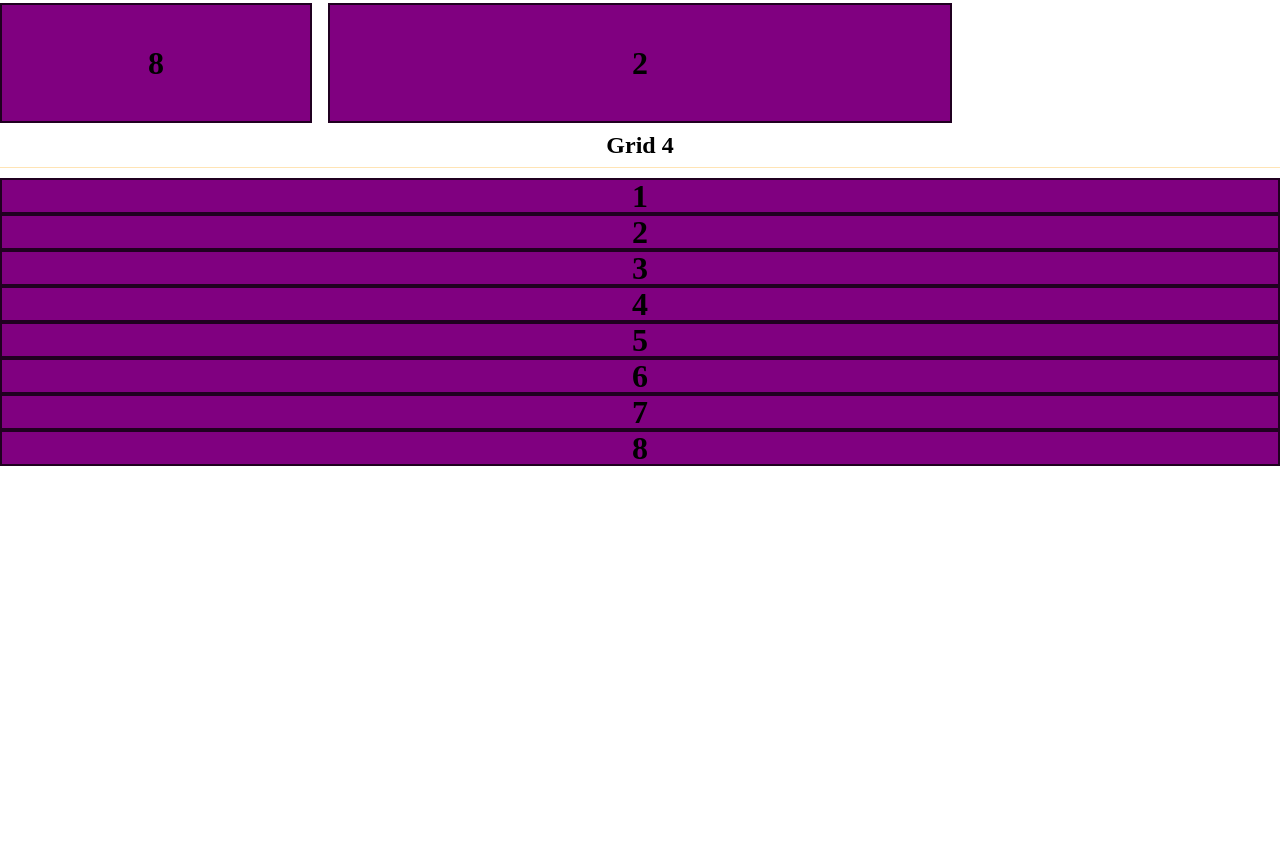
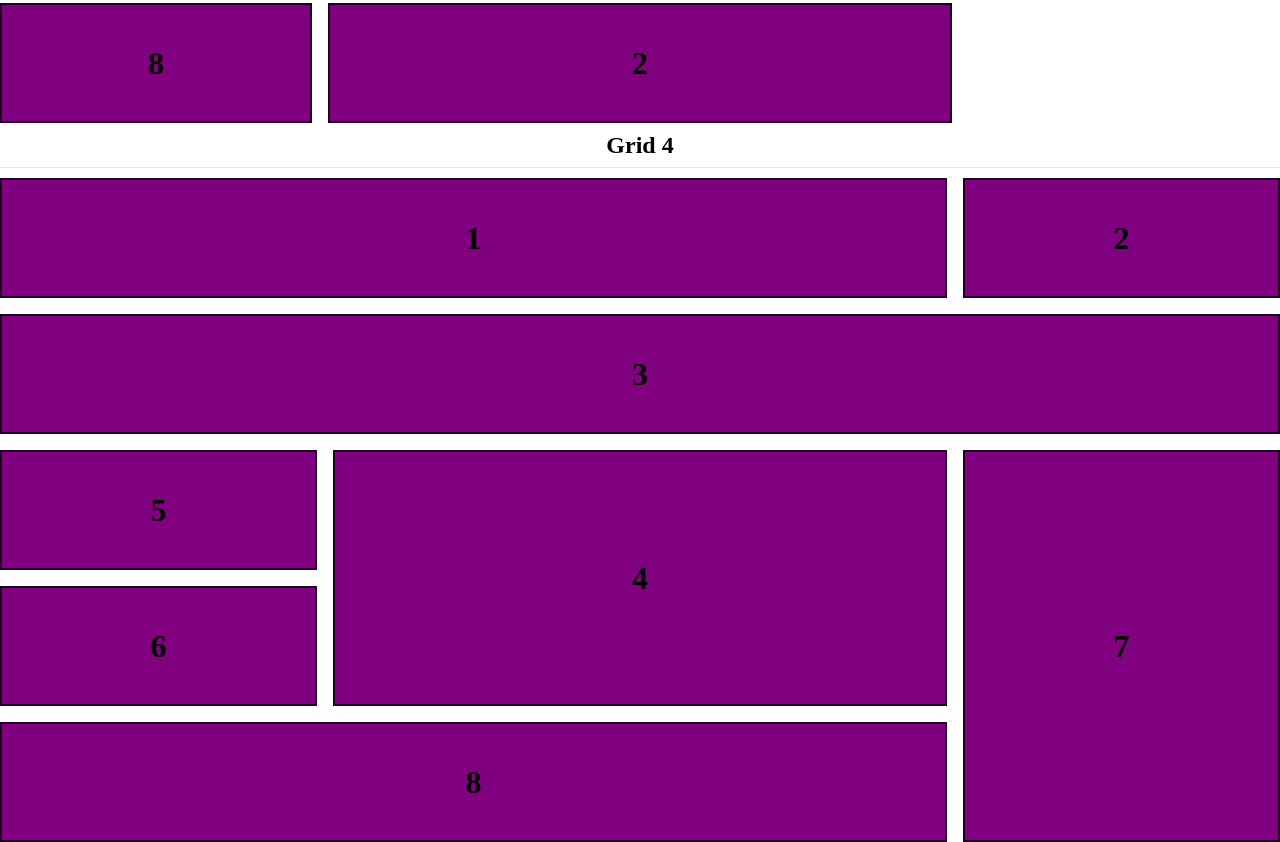
Before and after one commit to SINN0042/web1_week11, a plain HTML site: page index.html in a window 1280 px wide. Shown: the part 1522-2364 px from the top of the page. Before the commit the page ends 1988 px from the top, so only its background shows below. Drawn offline with Linux system fonts and the light colour scheme.

Commit message:
css grid mapping adds

```diff
--- a/css.file/styles.css
+++ b/css.file/styles.css
@@ -122,3 +122,54 @@ section.three div:nth-child(2) {
 section.three div:nth-child(5) {
     grid-area: 2 / 1 / span 2 / span 2;
 }
+
+/**********************
+    Grid mapping
+***********************/
+
+section.four article {
+    display: grid;
+
+    grid-template-areas:
+    "nav cart"
+    "header header"
+    "main main"
+    "photo1 photo2"
+    "aside aside"
+    "footer footer";
+
+    grid-auto-rows: 120px;
+    gap: 1em 1em;
+
+}
+
+section.four div:nth-child(1) { grid-area: nav; }
+section.four div:nth-child(2) { grid-area: cart; }
+section.four div:nth-child(3) { grid-area: header; }
+section.four div:nth-child(4) { grid-area: main; }
+section.four div:nth-child(5) { grid-area: photo1; }
+section.four div:nth-child(6) { grid-area: photo2; }
+section.four div:nth-child(7) { grid-area: aside; }
+section.four div:nth-child(8) { grid-area: footer; }
+
+@media screen and (min-width: 720px) {
+    section.four article {
+        grid-template-areas:
+        "nav nav cart"
+        "header header header"
+        "main main aside"
+        "photo1 photo2 aside"
+        "footer footer footer";
+    }
+}
+
+@media screen and (min-width: 900px) {
+    section.four article {
+        grid-template-areas:
+        "nav nav nav cart"
+        "header header header header"
+        "photo1 main main aside"
+        "photo2 main main aside"
+        "footer footer footer aside";
+    }
+}
```
